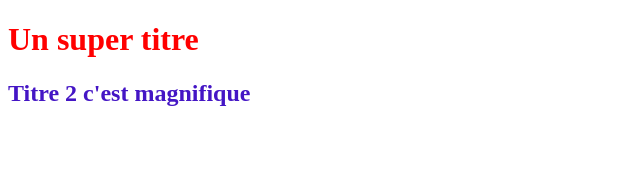
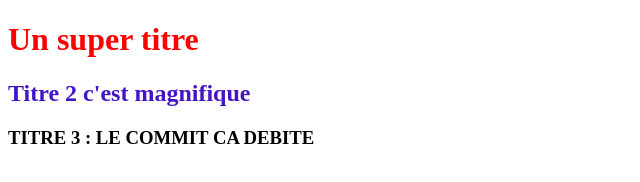
Before and after one commit to antoineskt/Premierprojet, a plain HTML site: page index.html in a window 1280 px wide. Shown: the whole page, without its empty margins (0-640 px from the left). Drawn offline with Linux system fonts and the light colour scheme.

Commit message:
ajout titre 3 au fichier index.html

```diff
--- a/index.html
+++ b/index.html
@@ -7,5 +7,6 @@
 <body>
    <h1>Un super titre</h1>
    <h2>Titre 2 c'est magnifique</h2>
+   <h3>TITRE 3 : LE COMMIT CA DEBITE</h3>
 </body>
 </html>
```
